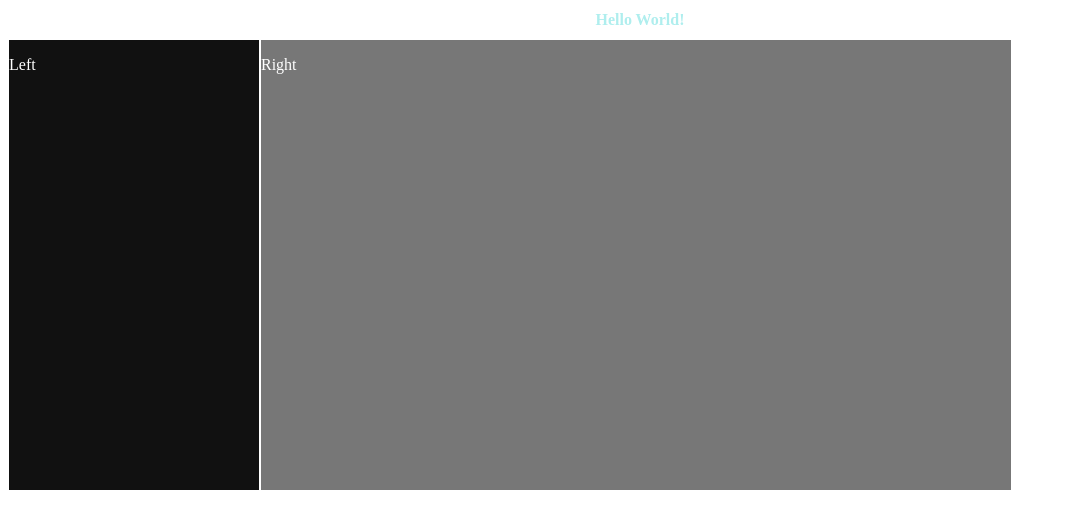
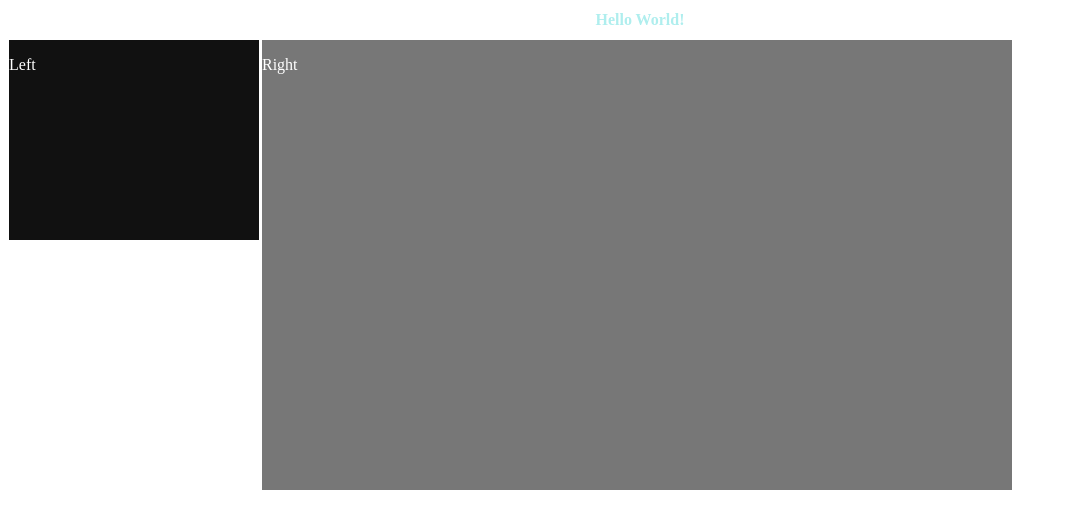
Before and after one commit to samsoohoonseo/samsoohoonseo.github.io, a plain HTML site: page index.html in a window 1280 px wide. Shown: the whole page, without its empty margins (0-1066 px from the left). Drawn offline with Linux system fonts and the light colour scheme.

Commit message:
stylesheet update

```diff
--- a/StyleSheet.css
+++ b/StyleSheet.css
@@ -8,8 +8,7 @@ h1{
 	width: 1005px;
 	margin:0;
 }
-#leftcolumn,
-#rightcolumn {
+#leftcolumn, #rightcolumn {
 	border: 1px solid white;
 	float: left;
 	min-height: 450px;
@@ -18,9 +17,12 @@ h1{
 #leftcolumn {
 	width: 250px;
 	background-color: #111;
+	min-height: 200px;
+	position: fixed;
 }
 
 #rightcolumn {
 	width: 750px;
 	background-color: #777;
+	float: right;
 }
```
